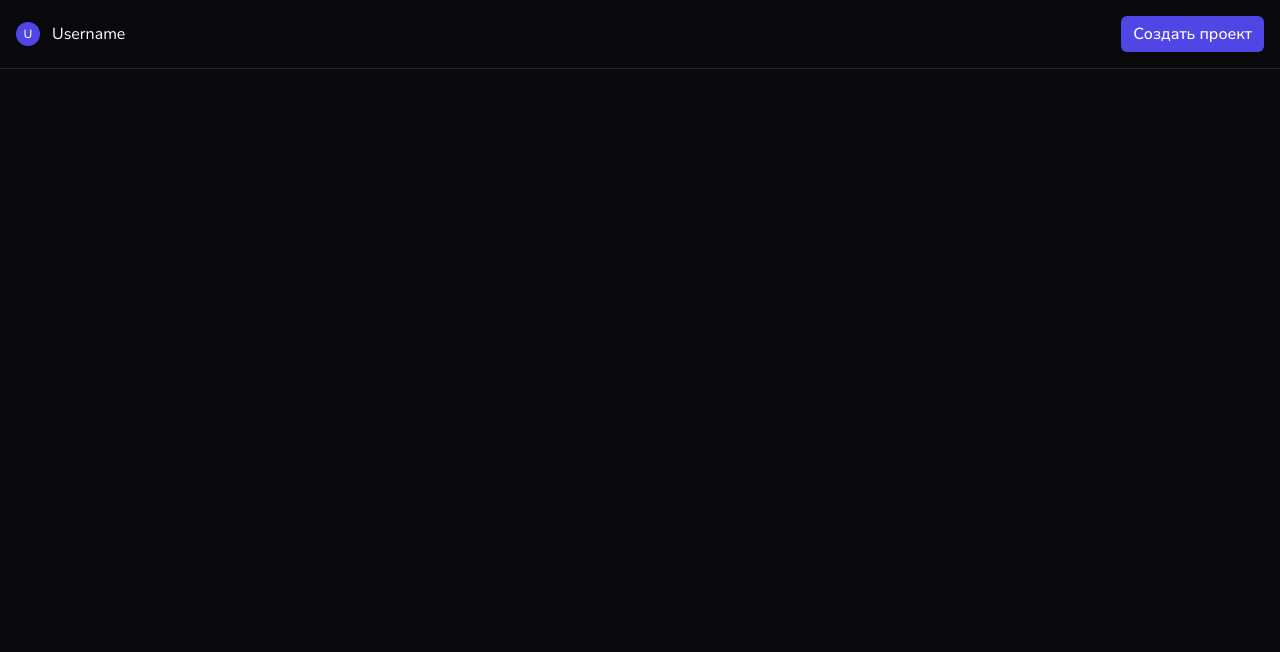
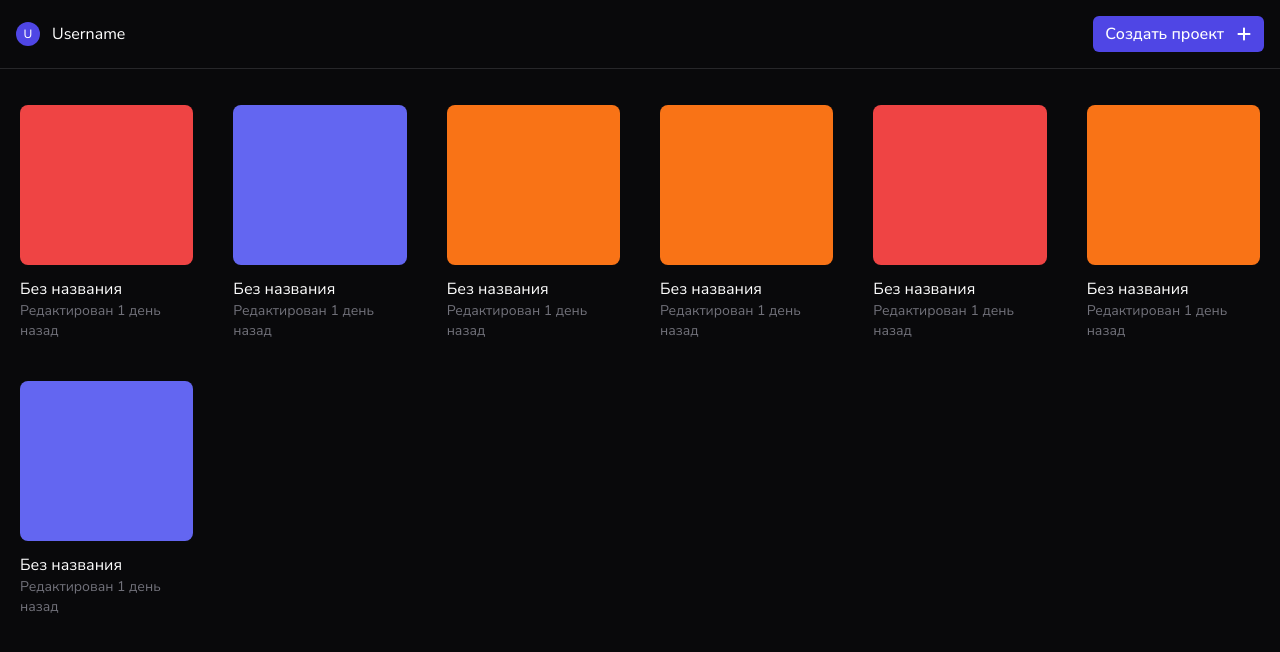
Before and after one commit to Pororo274/easyvideo-frontend, a Nuxt app: page /account in a window 1280 px wide. Shown: the top 652 px of the page. Built offline with nearby package versions, Linux system fonts and the light colour scheme.

Commit message:
add projects list

```diff
--- a/pages/account/index.vue
+++ b/pages/account/index.vue
@@ -2,6 +2,13 @@
 useHead({
   title: "EasyVideo - Account",
 });
+
+const colors = ref([
+  "bg-red-500",
+  "bg-green-500",
+  "bg-indigo-500",
+  "bg-orange-500",
+]);
 </script>
 
 <template>
@@ -18,13 +25,40 @@ useHead({
         </div>
         <AppButton>
           <div class="flex gap-3 items-center">
-            <p>Создать проект</p>
+            <p class="flex-1">Создать проект</p>
+            <figure>
+              <img
+                style="
+                  filter: invert(100%) sepia(0%) saturate(0%) hue-rotate(49deg)
+                    brightness(103%) contrast(103%);
+                "
+                class="w-4 h-4"
+                src="~/assets/img/icons/actions/plus.svg"
+                alt=""
+              />
+            </figure>
           </div>
         </AppButton>
       </div>
     </header>
-    <section class="w-full h-screen p-4">
-      <div class="grid grid-cols-5"></div>
+    <section class="w-full h-screen pt-[85px]">
+      <div class="grid grid-cols-6">
+        <div
+          v-for="i in 7"
+          class="p-5 cursor-pointer hover:bg-zinc-900 rounded-lg"
+        >
+          <div class="flex flex-col gap-3">
+            <div
+              :class="[colors[Math.floor(Math.random() * 4)]]"
+              class="h-[160px] w-full rounded-lg"
+            ></div>
+            <div>
+              <h3 class="text-white text-medum text-base">Без названия</h3>
+              <p class="text-zinc-500 text-sm">Редактирован 1 день назад</p>
+            </div>
+          </div>
+        </div>
+      </div>
     </section>
   </div>
 </template>
```
